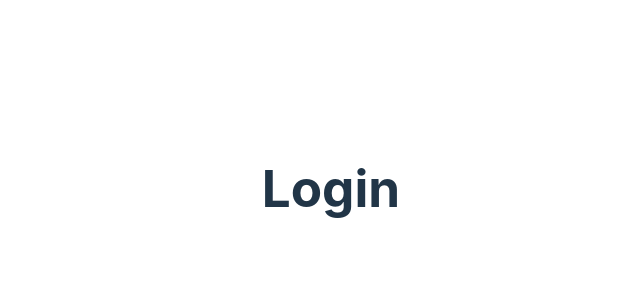
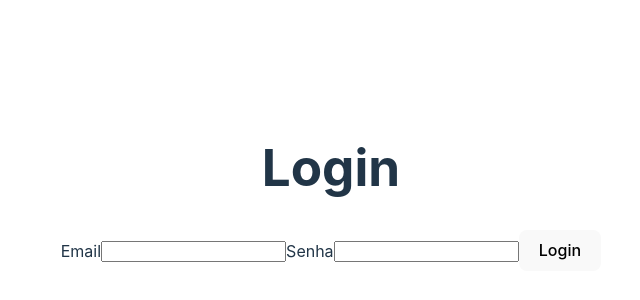
Before and after one commit to analayza/GaleriaWeb, a React (Vite) app in the folder Frontend/GaleriaWeb/: page / in a window 1280 px wide. Shown: the part 212-512 px from the top of the page, without its empty margins (309-949 px from the left). Built offline with nearby package versions, Linux system fonts and the light colour scheme.

Commit message:
Criando pagina de login

```diff
--- a/Frontend/GaleriaWeb/src/pages/Login.jsx
+++ b/Frontend/GaleriaWeb/src/pages/Login.jsx
@@ -1,7 +1,42 @@
+import { Formik, Form } from 'formik';
+import * as Yup from 'yup';
+import TextInput from '../components/TextInput';
+
 export default function Login(){
     return(
-        <h1>
-            Login
-        </h1>
+        <>
+            <h1>
+                Login
+            </h1>
+            <div>
+                <Formik  initialValues={{
+                    email: "",
+                    password: ""
+                }} validationSchema={Yup.object({
+                    email: Yup.string()
+                    .required("Obrigatório"),
+                    password: Yup.string()
+                    .required("Obrigatório")
+                })} onSubmit={async () => {
+
+                }}>
+                    <Form>
+                        <TextInput
+                            label="Email"
+                            name= "email"
+                            type= "email"
+                            password= "Digite seu email"
+                        />
+                        <TextInput
+                            label="Senha"
+                            name= "password"
+                            type= "password"
+                            password= "Digite sua senha"
+                        />
+                        <button type="submit">Login</button>
+                    </Form>
+                </Formik>
+            </div>
+        </>
     )
 }
```
